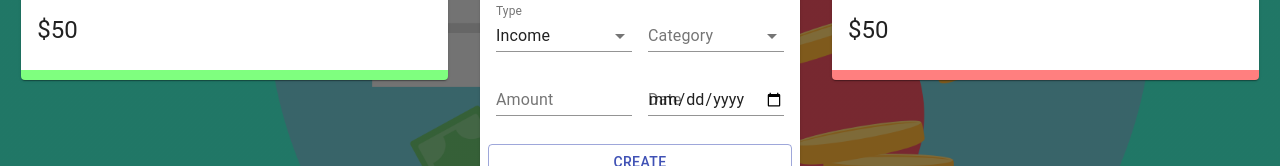
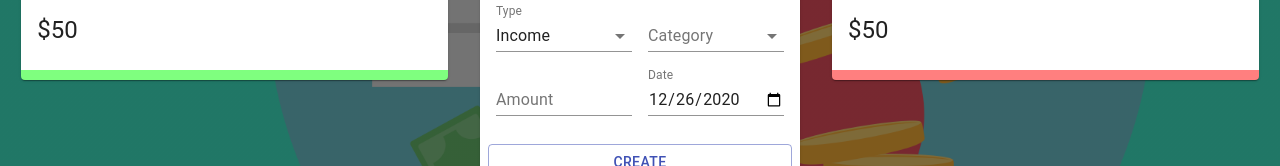
Before and after one commit to ebubekir/expense-tracker, a React (Create React App) app: page / in a window 1280 px wide. Shown: the part 393-559 px from the top of the page. Built offline with nearby package versions, Linux system fonts and the light colour scheme.

Commit message:
create formatDate.js

```diff
--- a/src/components/Main/Form/Form.jsx
+++ b/src/components/Main/Form/Form.jsx
@@ -2,12 +2,16 @@
 import { TextField, Typography, Grid, Button, FormControl, InputLabel, Select, MenuItem } from '@material-ui/core';
 import { ExpenseTrackerContext } from '../../../context/context';
 import { v4 as uuidv4 } from 'uuid';
+
+import formatDate from '../../../utils/formatDate';
 import useStyles from './styles';
+import { incomeCategories, expenseCategories } from '../../../constants/categories';
+
 const initialState = {
     amount: '',
     category: '',
     type: 'Income',
-    date: new Date(),
+    date: formatDate(new Date()),
 };
 const Form = () => {
     const classes = useStyles();
@@ -22,6 +26,7 @@
         setFormData(initialState);
     }
 
+    const selectedCategories = formData.type === 'Income' ? incomeCategories : expenseCategories;
     return (
         <Grid container spacing={2}>
             <Grid item xs={12}>
@@ -42,8 +47,7 @@
                 <FormControl fullWidth>
                     <InputLabel>Category</InputLabel>
                     <Select value={formData.category} onChange={(e) => setFormData({ ...formData, category: e.target.value })}>
-                        <MenuItem value="business">Business</MenuItem>
-                        <MenuItem value="salary">Salary</MenuItem>
+                        { selectedCategories.map((c) => <MenuItem key={c.type} value={c.type}>{c.type}</MenuItem> )}
                     </Select>
                 </FormControl>
             </Grid>
@@ -51,7 +55,7 @@
                 <TextField type="number" label="Amount" fullWidth value={formData.amount} onChange={(e) => setFormData({ ...formData, amount: e.target.value})}></TextField>
             </Grid>
             <Grid item xs={6}>
-                <TextField type="date" label="Date" fullWidth value={formData.date} onChange={(e) => setFormData({ ...formData, date: e.target.value})}></TextField>
+                <TextField type="date" label="Date" fullWidth value={formData.date} onChange={(e) => setFormData({ ...formData, date: formatDate(e.target.value)})}></TextField>
             </Grid>
             <Button className={classes.button} variant="outlined" color="primary" fullWidth onClick={createTransaction}>Create</Button>
         </Grid>
--- /dev/null
+++ b/src/utils/formatDate.js
@@ -0,0 +1,17 @@
+const formatDate = (date) => {
+    const d = new Date(date);
+    let month = `${d.getMonth() + 1}`;
+    let day = `${d.getDate()}`;
+    const year = `${d.getFullYear()}`;
+
+    if(month.length < 2){
+        month = `0${month}`;
+    }
+    if(day.length < 2){
+        day = `0${day}`;
+    }
+
+    return [year, month, day].join('-');
+}
+
+export default formatDate;
```
